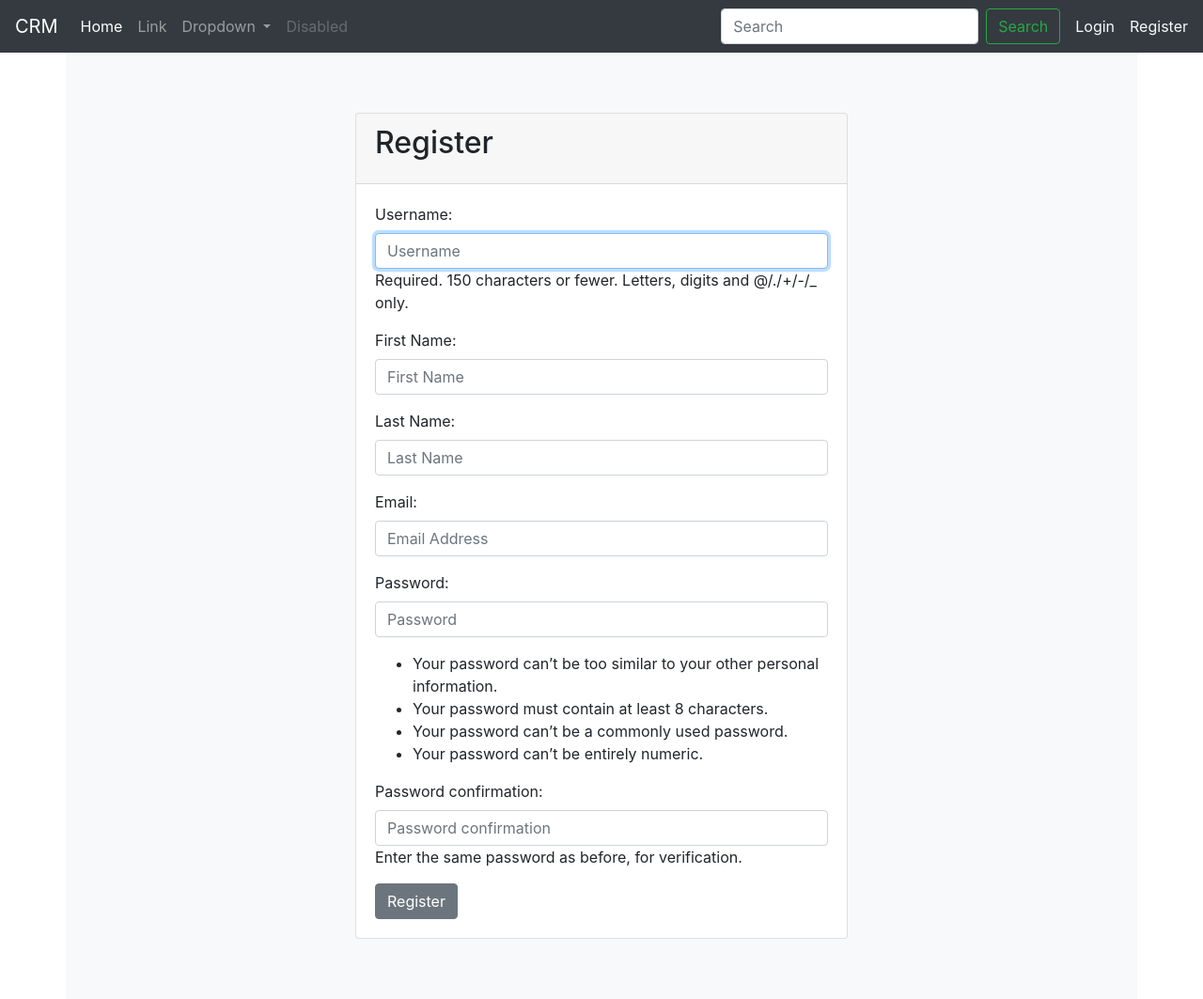
After one commit to maungmatubbar/dj_crm, a Django app: page /register/ in a window 1280 px wide. The commit adds this page. Shown: the whole page at 94% size. Run offline with Django 5.2, Linux system fonts and the light colour scheme; some libraries are stand-ins or nearby versions.

Commit message:
Add Registration Form

```diff
--- /dev/null
+++ b/webapp/forms.py
@@ -0,0 +1,35 @@
+from django.contrib.auth.forms import UserCreationForm
+from django.contrib.auth.models import User
+from django import forms
+
+class RegisterForm(UserCreationForm):
+    email = forms.EmailField(
+        required=True,
+        label="Email",
+        widget=forms.EmailInput(attrs={"class": "form-control", "placeholder": "Email Address"})
+    )
+    first_name = forms.CharField(
+        max_length=30,
+        label="First Name",
+        required=False,
+        widget=forms.TextInput(attrs={"class": "form-control", "placeholder": "First Name"})
+    )
+    last_name = forms.CharField(
+        max_length=30,
+        label="Last Name",
+        required=False,
+        widget=forms.TextInput(attrs={"class": "form-control", "placeholder": "Last Name"})
+    )
+
+    class Meta:
+        model = User
+        fields = ["username", "first_name", "last_name", "email", "password1", "password2"]
+
+    def __init__(self, *args, **kwargs):
+        super().__init__(*args, **kwargs)
+
+        for field in ["username", "password1", "password2"]:
+            self.fields[field].widget.attrs.update({
+                "class": "form-control",
+                "placeholder": self.fields[field].label
+            })
--- a/webapp/templates/includes/navbar.html
+++ b/webapp/templates/includes/navbar.html
@@ -64,6 +64,10 @@
     <div class="ml-3">
       <a class="text-light" href="{% url 'home' %}">Login</a>
     </div>
+    <div class="ml-3">
+      <a class="text-light" href="{% url 'register' %}">Register</a>
+    </div>
     {% endif %}
+
   </div>
 </nav>
--- /dev/null
+++ b/webapp/templates/register.html
@@ -0,0 +1,38 @@
+{% extends 'base.html' %} {% block title %}Register{% endblock title %}
+{% block content %}
+<div class="col-md-6 mx-auto">
+  <div>
+    {% if messages %} {% for message in messages %}
+    <div
+      class="alert alert-{% if message.tags == 'error' %}danger{% else %}{{ message.tags }}{% endif %} alert-dismissible fade show"
+      role="alert"
+    >
+      <h4 class="alert-heading text-capitalize">{{ message.tags }}!</h4>
+      {{ message }}
+      <button
+        type="button"
+        class="close"
+        data-dismiss="alert"
+        aria-label="Close"
+      >
+        <span aria-hidden="true">&times;</span>
+      </button>
+    </div>
+    {% endfor %} {% endif %}
+  </div>
+  <div class="card my-5">
+    <div class="card-header">
+      <h2 class="card-title">Register</h2>
+    </div>
+    <div class="card-body">
+      <form method="post" action="{% url 'register' %}">
+        {% csrf_token %} {{ form.as_p }}
+
+        <div class="submit-row">
+          <button type="submit" class="btn btn-secondary">Register</button>
+        </div>
+      </form>
+    </div>
+  </div>
+</div>
+{% endblock content %}
--- a/webapp/urls.py
+++ b/webapp/urls.py
@@ -4,4 +4,5 @@ urlpatterns = [
     path("", views.home, name="home"),
     # path("login/", views.login_view, name="login"),
     path("logout/", views.logout_view, name="logout"),
+    path("register/", views.register, name="register"),
 ]
--- a/webapp/views.py
+++ b/webapp/views.py
@@ -1,6 +1,7 @@
 from django.shortcuts import render, redirect
 from django.contrib.auth import authenticate, login, logout
 from django.contrib import messages
+from .forms import RegisterForm
 # # Create your views here.
 def home(request):
     #check the logged in user
@@ -22,12 +23,30 @@ def home(request):
     else:
         return render(request, 'home.html',{})
 
-# this function we will use for login
-# def login_view(request):
-#     # return render(request, 'login.html',{})
-#     pass
-
 def logout_view(request):
     logout(request)
     messages.success(request, 'Logout successful')
     return redirect('home')
+
+def register(request):
+    if request.method == "POST":
+        form = RegisterForm(request.POST)
+        if form.is_valid():
+            user = form.save()
+            username = form.cleaned_data.get("username")
+            password = form.cleaned_data.get("password1")
+
+            # Authenticate the user
+            user = authenticate(username=username, password=password)
+            if user is not None:
+                login(request, user)
+                messages.success(request, "You have successfully registered and logged in!")
+                return redirect("home")
+
+            messages.error(request, "Registration successful, but automatic login failed. Please log in manually.")
+            return redirect("login")
+
+    else:
+        form = RegisterForm()
+
+    return render(request, "register.html", {"form": form})
```
